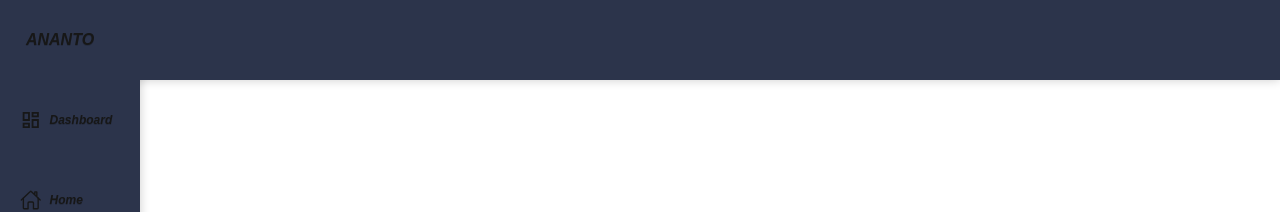
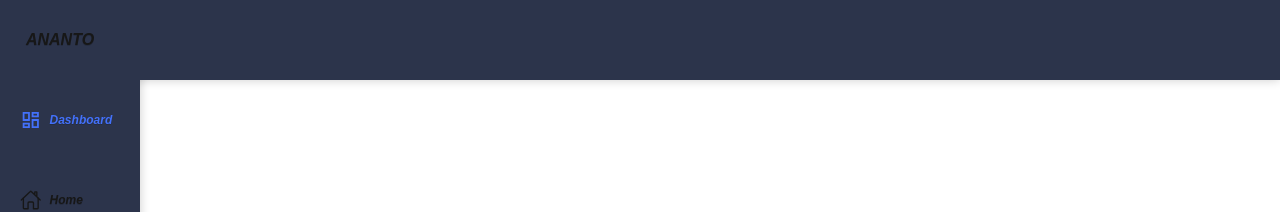
Before and after one commit to anonto42/next_portfolio, a Next.js app: page /admin/home in a window 1280 px wide. Shown: the top 212 px of the page. Built offline with nearby package versions, Linux system fonts and the light colour scheme.

Commit message:
Tabs for the dashboard

```diff
--- a/src/components/ui/Bars/AdminMainBar.tsx
+++ b/src/components/ui/Bars/AdminMainBar.tsx
@@ -1,11 +1,15 @@
+"use client"
 import Link from 'next/link'
 import React from 'react'
 import { FaRegNewspaper } from 'react-icons/fa6'
 import { IoHomeOutline } from 'react-icons/io5'
 import { LuFolderCode, LuLogOut } from 'react-icons/lu'
 import { MdOutlineContacts, MdOutlineDashboard } from 'react-icons/md'
+import { useState } from 'react'
 
 export default function AdminMainBar() {
+
+    const [tab, setTab] = useState("Dashboard")
 
     const menu = [
         {
@@ -46,20 +50,18 @@ export default function AdminMainBar() {
         <div className='w-full h-[80px] absolute bg-[#2c344b] z-10' />
 
         {/* Logo add hear */}
-        <div className='w-[120px] h-[80px] absolute bg-[#2c344b] z-20'>
-
+        <Link href={"/"} className='w-[120px] h-[80px] absolute bg-[#2c344b] z-20 flex items-center justify-center'>
             <div className='w-full h-full flex items-center justify-center'>
                 <h1 className='text-[16px] font-bold italic text-shadow-2xs cursor-pointer active:scale-105 transition duration-300 ease-in-out'>ANANTO</h1>
             </div>
-
-        </div>
+        </Link>
 
         {/* SideBar add hear */}
         <div className='w-[140px] h-svh absolute bg-[#2c344b] shadow-[0_0px_10px_rgba(0,0,0,0.2)] px-5 pt-[80px]'>
              {
                 menu.map((item, index) => (
-                    <Link href={item.href} key={index} >
-                        <div className='w-full h-[80px] flex items-center justify-center cursor-pointer active:scale-105 transition duration-300 ease-in-out'>
+                    <Link href={item.href} key={index}  onClick={() => setTab(item.name)} >
+                        <div className={`w-full h-[80px] flex items-center justify-center cursor-pointer active:scale-105 transition duration-300 ease-in-out ${tab === item.name ? "text-[#4371fa]" : ""}`}>
                             <div className='w-full h-full flex items-center justify-between'>
                                 {item.icon}
                                 <h1 className='text-[12px] w-[80%] pl-2 font-bold italic text-shadow-2xs cursor-pointer active:scale-105 transition duration-300 ease-in-out text-start'>{item.name}</h1>
```
